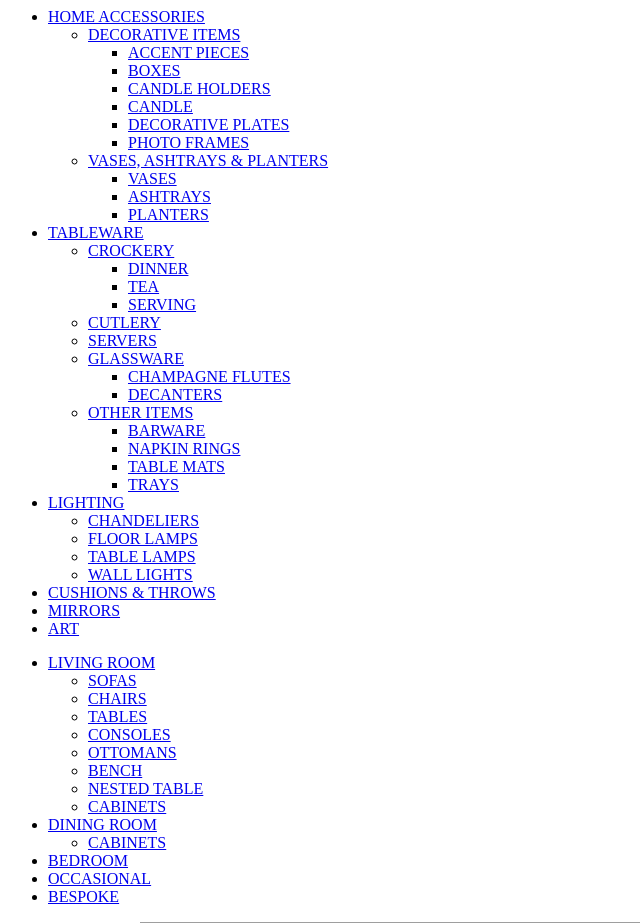
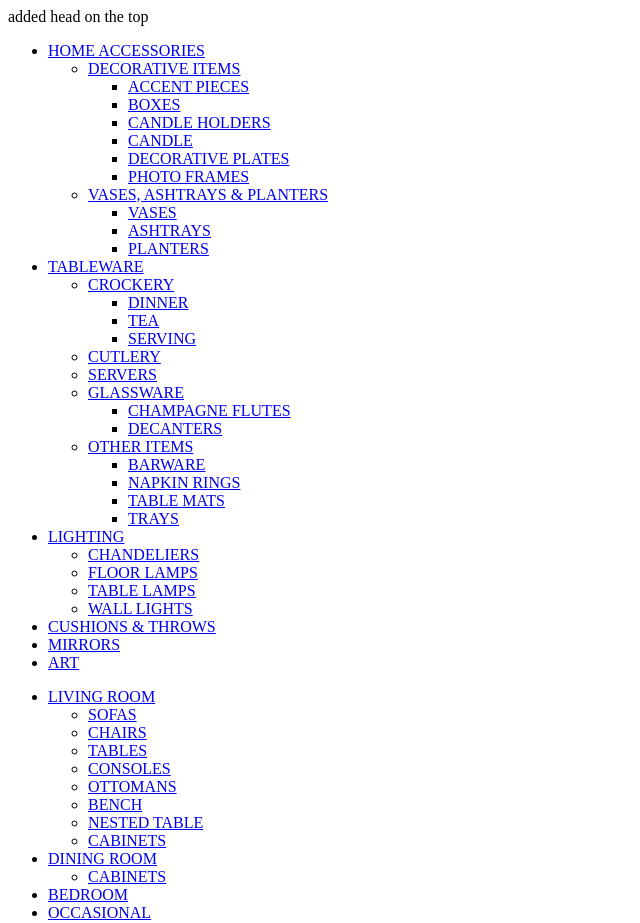
Before and after one commit to dheerajpanalink/hello-me, a PHP site: page / in a window 1280 px wide. Shown: the top 923 px of the page, without its empty margins (0-640 px from the left). Run offline with PHP 8.4, Linux system fonts and the light colour scheme; grey boxes are pictures that could not be loaded.

Commit message:
Make change on the index.php on line 3,4,5 by DS
Adding the head at the top of the page index.php

```diff
--- a/index.php
+++ b/index.php
@@ -1,6 +1,8 @@
 <html>
 <body>
-
+<head>
+added head on the top
+</head>
 <!--Top Drop Down Menu 1 HTML-->
 <ul id="ddsubmenu1" class="ddsubmenustyle">
 <li><a href="collection_homeaccessories.html">HOME ACCESSORIES</a>
```
